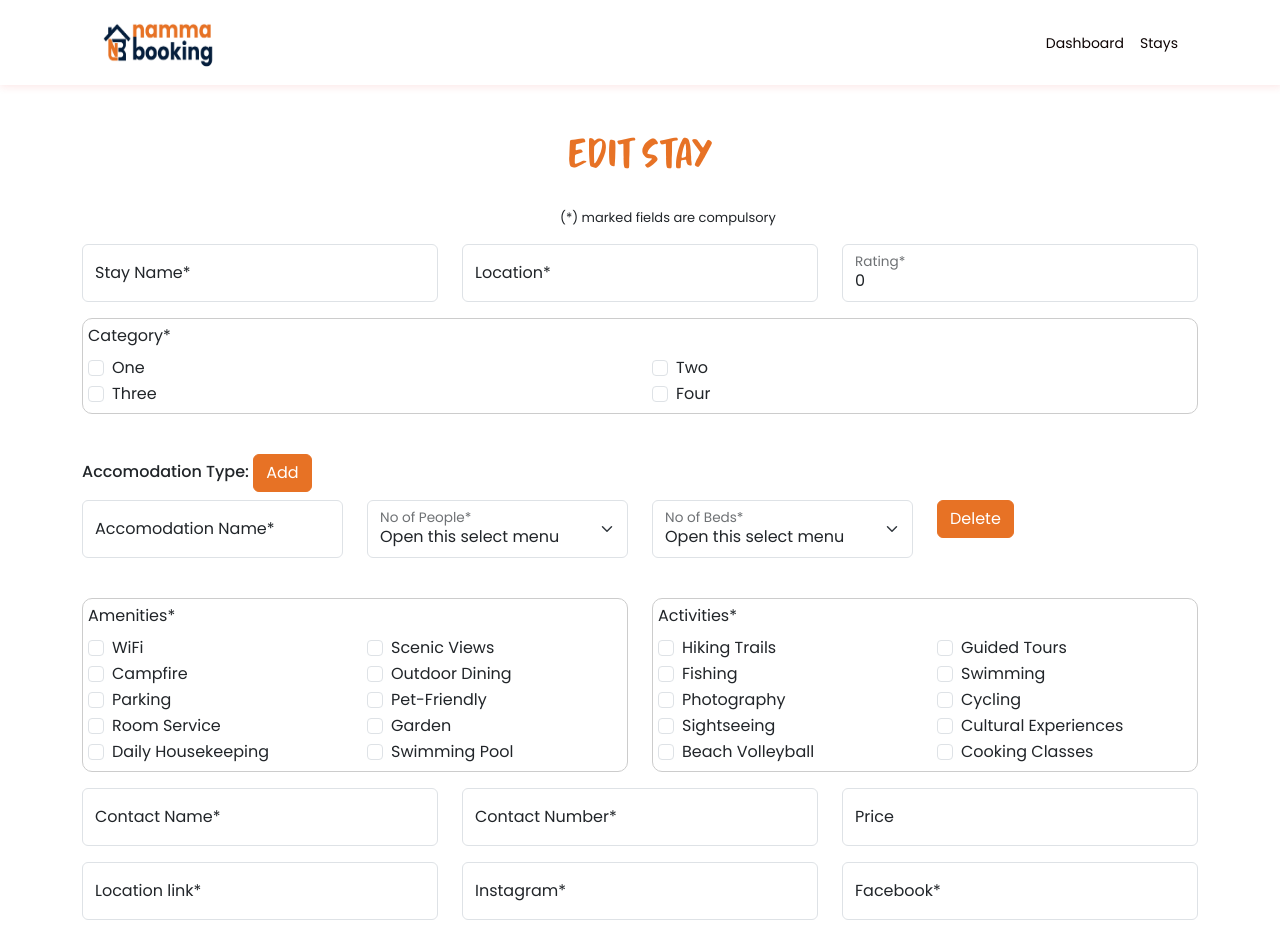
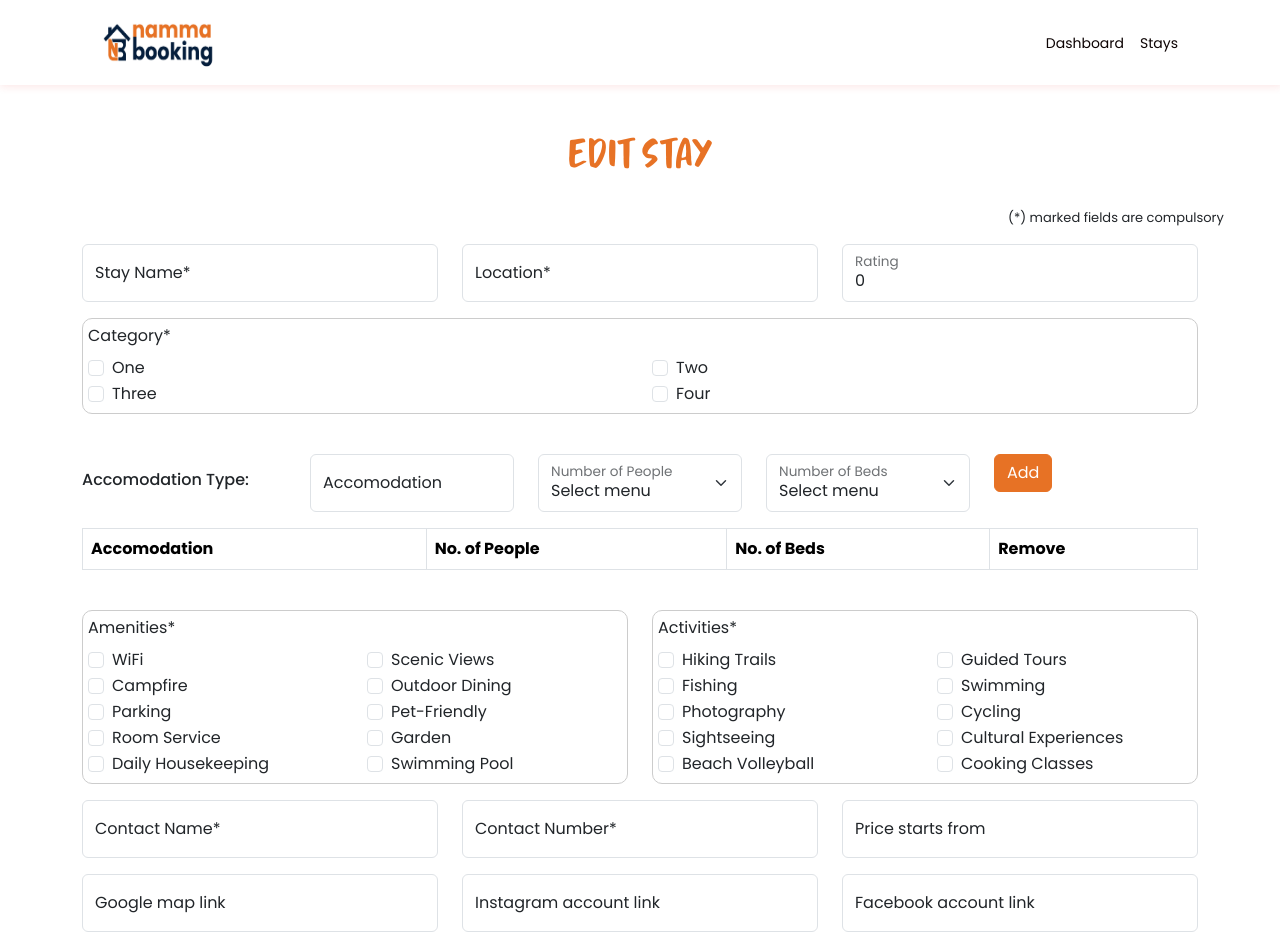
Before and after one commit to AkkRepo/NammaBookingAdmin, a React (Create React App) app: page /EditStays in a window 1280 px wide. Shown: the top 934 px of the page. Built offline with nearby package versions, Linux system fonts and the light colour scheme.

Commit message:
Addressed review comments

```diff
--- a/src/components/subcomponents/AddStays.js
+++ b/src/components/subcomponents/AddStays.js
@@ -158,13 +158,17 @@ function AddStays() {
                 label="Location*"
                 className="mb-3"
               >
-                <Form.Control type="text" placeholder="Please enter Location" />
+                <Form.Control
+                  type="text"
+                  placeholder="Please enter Location"
+                  style={{ textTransform: "capitalize" }}
+                />
               </FloatingLabel>
             </Col>
             <Col>
               <FloatingLabel
                 controlId="formRating"
-                label="Rating*"
+                label="Rating"
                 className="mb-3"
               >
                 <Form.Control
@@ -235,6 +239,7 @@ function AddStays() {
                 <Form.Control
                   type="text"
                   placeholder="Accomodation"
+                  style={{ textTransform: "capitalize" }}
                   value={accInputData.accomodation}
                   onChange={(e) => {
                     setAccInputData({
@@ -533,6 +538,7 @@ function AddStays() {
                 <Form.Control
                   type="text"
                   placeholder="Please enter contact name"
+                  style={{ textTransform: "capitalize" }}
                 />
               </FloatingLabel>
             </Col>
@@ -549,7 +555,11 @@ function AddStays() {
               </FloatingLabel>
             </Col>
             <Col>
-              <FloatingLabel controlId="price" label="Price" className="mb-3">
+              <FloatingLabel
+                controlId="price"
+                label="Price starts from"
+                className="mb-3"
+              >
                 <Form.Control type="text" placeholder="Please enter Price" />
               </FloatingLabel>
             </Col>
@@ -558,7 +568,7 @@ function AddStays() {
             <Col>
               <FloatingLabel
                 controlId="locationLink"
-                label="Google map link*"
+                label="Google map link"
                 className="mb-3"
               >
                 <Form.Control
@@ -570,7 +580,7 @@ function AddStays() {
             <Col>
               <FloatingLabel
                 controlId="instaLink"
-                label="Instagram account link*"
+                label="Instagram account link"
                 className="mb-3"
               >
                 <Form.Control
@@ -582,7 +592,7 @@ function AddStays() {
             <Col>
               <FloatingLabel
                 controlId="fbLink"
-                label="Facebook account link*"
+                label="Facebook account link"
                 className="mb-3"
               >
                 <Form.Control
@@ -604,6 +614,7 @@ function AddStays() {
                   <Form.Control
                     type="text"
                     placeholder="Please enter Near By Places"
+                    style={{ textTransform: "capitalize" }}
                     value={inputData1.nearByPlaces || ""}
                     onChange={data1}
                   />
--- a/src/components/subcomponents/EditStays.js
+++ b/src/components/subcomponents/EditStays.js
@@ -42,7 +42,7 @@ function EditStays() {
     setImages([...images, ...files]);
   };
 
-  //near by places myltiple input start
+  //near by places multiple input start
   let [array1, setArray1] = useState([]);
   let [inputData1, setInputData1] = useState({ nearByPlaces: "" });
   function data1(e) {
@@ -89,31 +89,33 @@ function EditStays() {
 
   //terms and condition multiple input end
 
-  //Accomodation multiple inputfield start
-  const [accomodationData, setAccomodationData] = useState([
-    { accomodationName: "", noOfPeople: "", noOfBeds: "" },
-  ]);
-  const accomodationAdd = () => {
-    setAccomodationData([
-      ...accomodationData,
-      { accomodationName: "", noOfPeople: "", noOfBeds: "" },
-    ]);
-    console.log("added");
-  };
-  const accomodationHandleChange = (e, index) => {
-    const { name, value } = e.target;
-    const onChangeVal = [...accomodationData];
-    onChangeVal[index][name] = [value];
-    setAccomodationData(onChangeVal);
-  };
-  const deleteAccomodation = (i) => {
-    const deleteVal = [...accomodationData];
-    deleteVal.splice(i, 1);
-    setAccomodationData(deleteVal);
+  //Accomodation multiple input start
+  const [accInputData, setAccInputData] = useState({
+    accomodation: "",
+    noOfPeople: "",
+    noOfBeds: "",
+  });
 
-    console.log("deleted");
-  };
-  //Accomodation multiple inputfield end
+  //function accChangeHandle(e) {
+  //setAccInputData({ accInputData, [e.target.accomodation]: e.target.value });
+  //}
+
+  const [accInputArr, setAccInputArr] = useState([]);
+  let { accomodation, noOfPeople, noOfBeds } = accInputData;
+  function addData() {
+    setAccInputArr([...accInputArr, { accomodation, noOfPeople, noOfBeds }]);
+    console.log(accInputArr);
+    console.log(accInputData);
+    setAccInputData({ accomodation: "", noOfPeople: "", noOfBeds: "" });
+  }
+
+  function accDeleteData(i) {
+    console.log(i, "this index row wants to be deleted");
+    let total1 = [...accInputArr];
+    total1.splice(i, 1);
+    setAccInputArr(total1);
+  }
+  //Accomodation multiple input end
 
   return (
     <div>
@@ -130,7 +132,7 @@ function EditStays() {
             //fontWeight: "bold",
             //textAlign: "right",
             //marginLeft: "-6rem",
-            paddingLeft: "35rem",
+            paddingLeft: "63rem",
           }}
         >
           (*) marked fields are compulsory
@@ -146,6 +148,7 @@ function EditStays() {
                 <Form.Control
                   type="text"
                   placeholder="Please enter Stay name"
+                  style={{ textTransform: "capitalize" }}
                 />
               </FloatingLabel>
             </Col>
@@ -155,13 +158,17 @@ function EditStays() {
                 label="Location*"
                 className="mb-3"
               >
-                <Form.Control type="text" placeholder="Please enter Location" />
+                <Form.Control
+                  type="text"
+                  placeholder="Please enter Location"
+                  style={{ textTransform: "capitalize" }}
+                />
               </FloatingLabel>
             </Col>
             <Col>
               <FloatingLabel
                 controlId="formRating"
-                label="Rating*"
+                label="Rating"
                 className="mb-3"
               >
                 <Form.Control
@@ -221,39 +228,41 @@ function EditStays() {
           <br />
           <Row>
             <Col>
-              <h6>
-                Accomodation Type:{" "}
-                <Button
-                  onClick={accomodationAdd}
-                  className="custom-btn-reverse"
-                >
-                  Add
-                </Button>
-              </h6>
-              {accomodationData.map((val, i) => (
-                <Row>
+              <h6 style={{ paddingTop: "1rem" }}>Accomodation Type:</h6>
+            </Col>
             <Col>
               <FloatingLabel
-                      controlId="accomodationName"
-                      label="Accomodation Name*"
+                controlId="accomodation"
+                label="Accomodation"
                 className="mb-3"
               >
                 <Form.Control
                   type="text"
-                        placeholder="Please enter Accomodation"
-                        //value={val.accomodationName}
-                        //onChange={(e) => accomodationHandleChange(e, i)}
+                  placeholder="Accomodation"
+                  style={{ textTransform: "capitalize" }}
+                  value={accInputData.accomodation}
+                  onChange={(e) => {
+                    setAccInputData({
+                      ...accInputData,
+                      accomodation: e.target.value,
+                    });
+                  }}
                 />
               </FloatingLabel>
             </Col>
             <Col>
-                    <FloatingLabel controlId="noOfPeople" label="No of People*">
+              <FloatingLabel controlId="noOfPeople" label="Number of People">
                 <Form.Select
-                        aria-label="No of People"
-                        //value={val.noOfPeople}
-                        //onChange={(e) => accomodationHandleChange(e, i)}
+                  aria-label="Number of People"
+                  value={accInputData.noOfPeople}
+                  onChange={(e) => {
+                    setAccInputData({
+                      ...accInputData,
+                      noOfPeople: e.target.value,
+                    });
+                  }}
                 >
-                        <option>Open this select menu</option>
+                  <option>Select menu</option>
                   <option value="1">One</option>
                   <option value="2">Two</option>
                   <option value="3">Three</option>
@@ -261,13 +270,18 @@ function EditStays() {
               </FloatingLabel>
             </Col>
             <Col>
-                    <FloatingLabel controlId="noOfBeds" label="No of Beds*">
+              <FloatingLabel controlId="noOfBeds" label="Number of Beds">
                 <Form.Select
-                        aria-label="No of Beds"
-                        //value={val.noOfBeds}
-                        //onChange={(e) => accomodationHandleChange(e, i)}
+                  aria-label="Number of Beds"
+                  value={accInputData.noOfBeds}
+                  onChange={(e) => {
+                    setAccInputData({
+                      ...accInputData,
+                      noOfBeds: e.target.value,
+                    });
+                  }}
                 >
-                        <option>Open this select menu</option>
+                  <option>Select menu</option>
                   <option value="1">One</option>
                   <option value="2">Two</option>
                   <option value="3">Three</option>
@@ -275,16 +289,39 @@ function EditStays() {
               </FloatingLabel>
             </Col>
             <Col>
-                    <Button
-                      onClick={() => deleteAccomodation(i)}
-                      className="custom-btn-reverse"
-                    >
-                      Delete
+              <Button onClick={addData} className="custom-btn-reverse">
+                Add
               </Button>
             </Col>
-                </Row>
-              ))}
-            </Col>
+            <Container>
+              <Table striped bordered hover>
+                <thead>
+                  <tr>
+                    <th>Accomodation</th>
+                    <th>No. of People</th>
+                    <th>No. of Beds</th>
+                    <th>Remove</th>
+                  </tr>
+                </thead>
+                <tbody>
+                  {accInputArr.map((info, i) => {
+                    return (
+                      <tr>
+                        <td>{info.accomodation}</td>
+                        <td>{info.noOfPeople}</td>
+                        <td>{info.noOfBeds}</td>
+                        <td>
+                          <FontAwesomeIcon
+                            icon={faX}
+                            onClick={() => accDeleteData(i)}
+                          />
+                        </td>
+                      </tr>
+                    );
+                  })}
+                </tbody>
+              </Table>
+            </Container>
           </Row>
           <br />
           {/*
@@ -501,6 +538,7 @@ function EditStays() {
                 <Form.Control
                   type="text"
                   placeholder="Please enter contact name"
+                  style={{ textTransform: "capitalize" }}
                 />
               </FloatingLabel>
             </Col>
@@ -517,7 +555,11 @@ function EditStays() {
               </FloatingLabel>
             </Col>
             <Col>
-              <FloatingLabel controlId="price" label="Price" className="mb-3">
+              <FloatingLabel
+                controlId="price"
+                label="Price starts from"
+                className="mb-3"
+              >
                 <Form.Control type="text" placeholder="Please enter Price" />
               </FloatingLabel>
             </Col>
@@ -526,7 +568,7 @@ function EditStays() {
             <Col>
               <FloatingLabel
                 controlId="locationLink"
-                label="Location link*"
+                label="Google map link"
                 className="mb-3"
               >
                 <Form.Control
@@ -538,7 +580,7 @@ function EditStays() {
             <Col>
               <FloatingLabel
                 controlId="instaLink"
-                label="Instagram*"
+                label="Instagram account link"
                 className="mb-3"
               >
                 <Form.Control
@@ -550,7 +592,7 @@ function EditStays() {
             <Col>
               <FloatingLabel
                 controlId="fbLink"
-                label="Facebook*"
+                label="Facebook account link"
                 className="mb-3"
               >
                 <Form.Control
@@ -572,6 +614,7 @@ function EditStays() {
                   <Form.Control
                     type="text"
                     placeholder="Please enter Near By Places"
+                    style={{ textTransform: "capitalize" }}
                     value={inputData1.nearByPlaces || ""}
                     onChange={data1}
                   />
```
Lines whose indentation alone changed are shown as unchanged.
